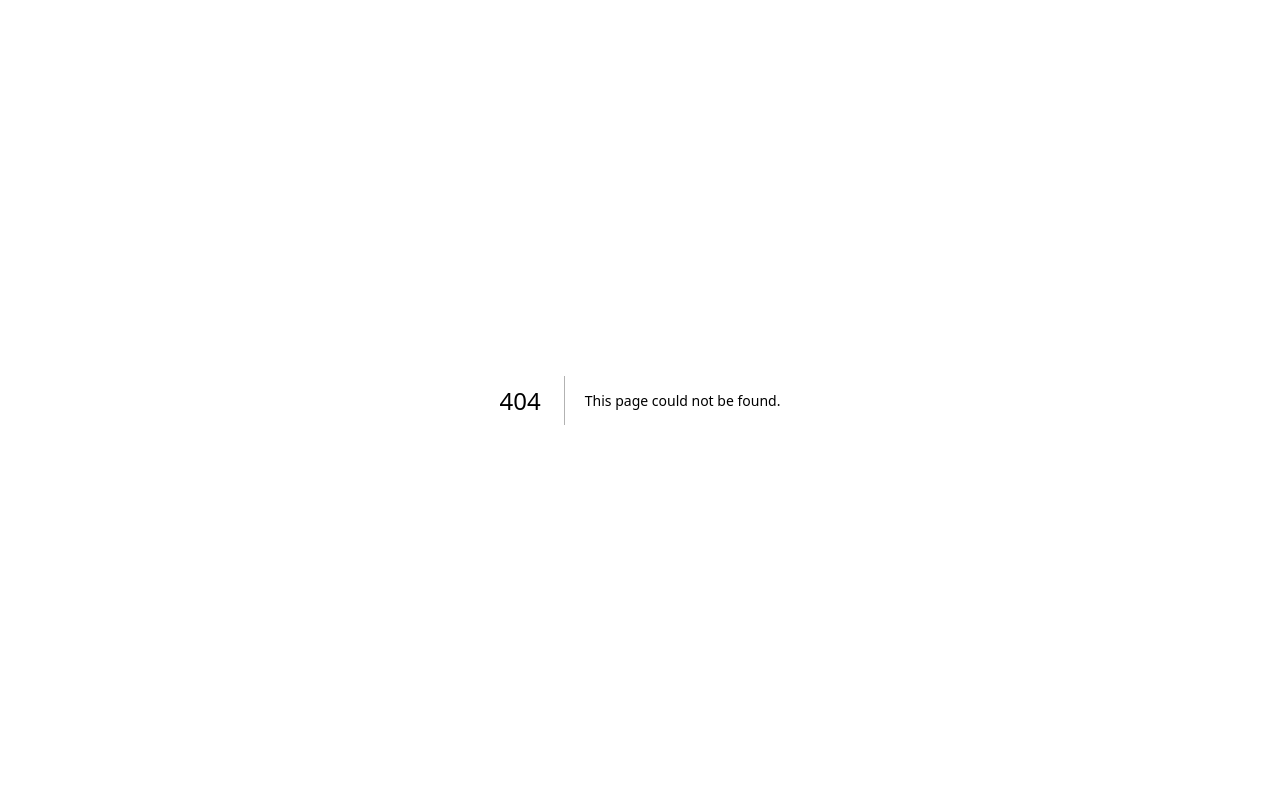
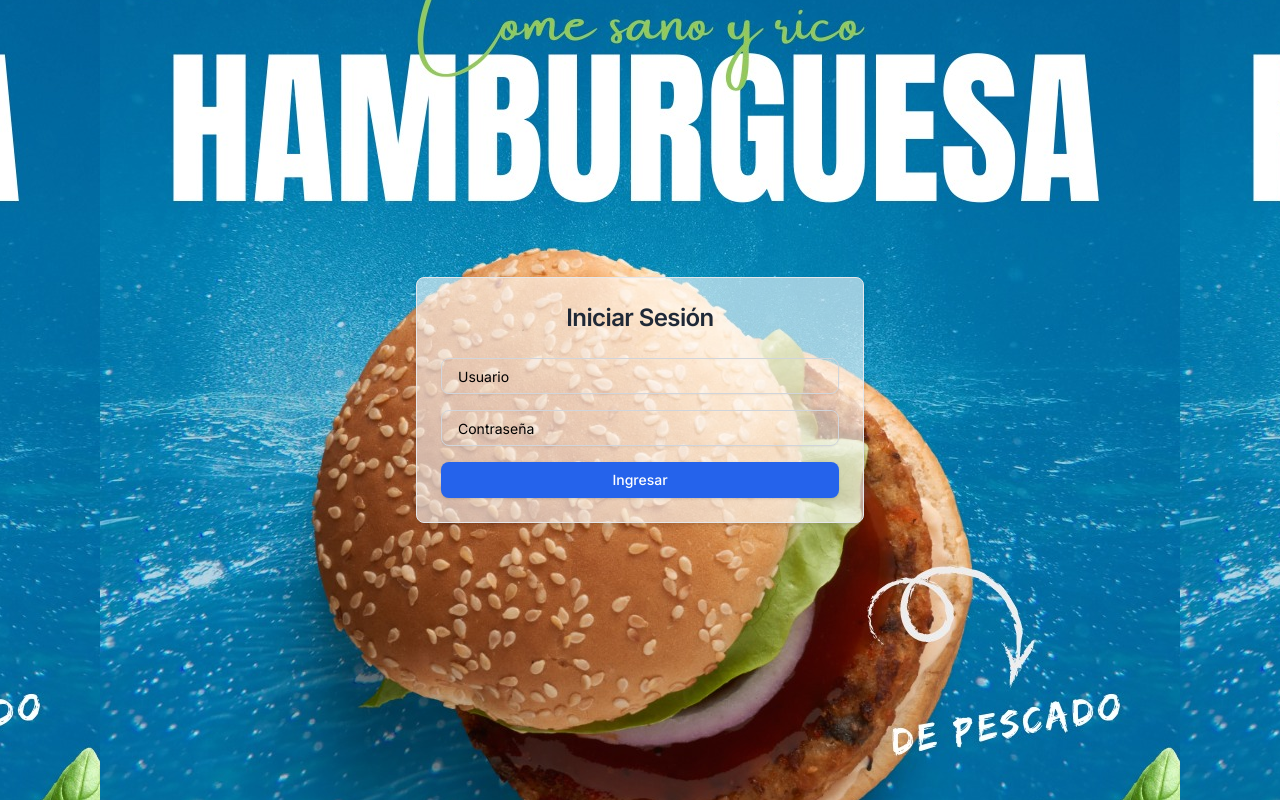
Before and after one commit to BrandonVizcarraSarmiento/editar-web, a Next.js app: page /login in a window 1280 px wide. Before the commit this address had no page. Built offline with nearby package versions, Linux system fonts and the light colour scheme.

Commit message:
login funcional

```diff
--- /dev/null
+++ b/app/(login)/layout.tsx
@@ -0,0 +1,7 @@
+export default function LayaoutLogin({children}: {children: React.ReactNode;}){
+    return(
+        <div>
+            {children}
+        </div>
+    );
+}
--- /dev/null
+++ b/app/(login)/login/page.tsx
@@ -0,0 +1,68 @@
+"use client";
+
+import { Button } from "@/components/ui/button";
+import { Card, CardHeader, CardTitle, CardContent } from "@/components/ui/card";
+import { Input } from "@/components/ui/input";
+import { useState } from 'react';
+import { useRouter } from 'next/navigation';
+import { login } from '@/utils/api';
+
+const PageLogin = () => {
+  const [correo, setCorreo] = useState(''); // Actualización para usar 'correo' en lugar de 'username'
+  const [password, setPassword] = useState('');
+  const [error, setError] = useState<string | null>(null);
+  const router = useRouter(); // Hook para redirigir
+
+  const handleSubmit = async (e: React.FormEvent) => {
+    e.preventDefault();
+    setError(null);
+
+    try {
+      const response = await login(correo, password);
+
+      // Verificamos si el correo está en la respuesta
+      if (response.success && response.correo) {
+        router.push('/dashboard'); // Redirige al dashboard
+      } else {
+        setError(response.message || 'Invalid credentials');
+      }
+    } catch (error) {
+      setError('An error occurred');
+    }
+  };
+
+  return (
+    <div className="flex min-h-screen items-center justify-center p-4  bg-center  " style={{ backgroundImage: 'url(/img/HamburgesaFishfood.jpg)' }}>
+      <Card className="w-full max-w-md shadow-md rounded-lg bg-[rgba(255,255,255,0.6)] bg-opacity-80 ">
+        <CardHeader className="text-center">
+          <CardTitle className="text-2xl font-semibold text-gray-800">Iniciar Sesión</CardTitle>
+        </CardHeader>
+        <CardContent>
+          <form onSubmit={handleSubmit} className="space-y-4">
+            <Input
+              type="text"
+              value={correo}
+              onChange={(e) => setCorreo(e.target.value)}
+              required
+              placeholder="Usuario"
+              className="w-full px-4 py-2 border border-gray-300 rounded-lg focus:outline-none  focus:border-blue-300 dark:bg-transparent text-black placeholder:text-black   "
+            />
+            <Input
+              type="password"
+              value={password}
+              onChange={(e) => setPassword(e.target.value)}
+              required
+              placeholder="Contraseña"
+              className="w-full px-4 py-2 border border-gray-300 rounded-lg focus:outline-none  focus:border-blue-300 dark:bg-transparent text-black placeholder:text-black  "
+            />
+            <Button type="submit" className="w-full py-2 bg-primary text-white rounded-lg hover:bg-blue-900 focus:outline-none focus:ring-2 focus:ring-indigo-500 focus:ring-offset-2">
+              Ingresar
+            </Button>
+          </form>
+        </CardContent>
+      </Card>
+    </div>
+  );
+};
+
+export default PageLogin;
--- a/app/(routes)/(dashboard)/components/navbarDashboard.tsx
+++ b/app/(routes)/(dashboard)/components/navbarDashboard.tsx
@@ -1,8 +1,20 @@
 import { Button } from "@/components/ui/button";
 import Link from "next/link";
 import MenuMobileDashboard from "./menuMobileDashboard";
+import { useRouter } from "next/navigation";
+import Cookies from "js-cookie";
 
 const NavbarDashboard = () => {
+    const router = useRouter();
+
+    const handleLogout = () => {
+        // Eliminar la cookie de usuario
+        Cookies.remove("usuario"); // Asegúrate de que el nombre de la cookie es el correcto
+
+        // Redirigir al usuario a la página de login
+        router.push("/login");
+    };
+
     return (
         <div className="flex">
             <aside className="hidden lg:flex w-64 shadow-md flex-col justify-between">
@@ -36,7 +48,8 @@ const NavbarDashboard = () => {
                 </nav>
                 {/* Botón de cerrar sesión en la parte inferior */}
                 <div className="px-4 mb-6">
-                    <Button className="w-full py-2 bg-red-600 text-white rounded-lg hover:bg-red-700 flex items-center justify-center">
+                    <Button className="w-full py-2 bg-red-600 text-white rounded-lg hover:bg-red-700 flex items-center justify-center"
+                        onClick={handleLogout}>
                         Cerrar Sesión
                     </Button>
                 </div>
--- a/app/(routes)/(dashboard)/layout.tsx
+++ b/app/(routes)/(dashboard)/layout.tsx
@@ -1,6 +1,21 @@
+"use client"
+
+import { useAuth } from "@/hooks/useAuth";
 import NavbarDashboard from "./components/navbarDashboard";
 
 export default function LayaoutDashboard({ children }: { children: React.ReactNode; }) {
+    const { correo, loading } = useAuth();
+
+    // Muestra un indicador de carga mientras se verifica la autenticación
+    if (loading) {
+        return <div>Cargando...</div>;
+    }
+
+    // Si no hay usuario, no se muestra el contenido
+    if (!correo) {
+        return null; // No renderiza nada hasta que el redireccionamiento ocurra
+    }
+
     return (
         <div className="flex flex-col min-h-screen lg:flex-row">
             <NavbarDashboard />
--- /dev/null
+++ b/components/ui/input.tsx
@@ -0,0 +1,25 @@
+import * as React from "react"
+
+import { cn } from "@/lib/utils"
+
+export interface InputProps
+  extends React.InputHTMLAttributes<HTMLInputElement> {}
+
+const Input = React.forwardRef<HTMLInputElement, InputProps>(
+  ({ className, type, ...props }, ref) => {
+    return (
+      <input
+        type={type}
+        className={cn(
+          "flex h-9 w-full rounded-md border border-input bg-transparent px-3 py-1 text-sm shadow-sm transition-colors file:border-0 file:bg-transparent file:text-sm file:font-medium file:text-foreground placeholder:text-muted-foreground focus-visible:outline-none focus-visible:ring-1 focus-visible:ring-ring disabled:cursor-not-allowed disabled:opacity-50",
+          className
+        )}
+        ref={ref}
+        {...props}
+      />
+    )
+  }
+)
+Input.displayName = "Input"
+
+export { Input }
--- /dev/null
+++ b/hooks/useAuth.ts
@@ -0,0 +1,26 @@
+import { getUserFromCookie } from "@/utils/api";
+import { useRouter } from "next/navigation";
+import { useEffect, useState } from "react";
+
+export function useAuth() {
+    const [correo, setUser] = useState<any>(null); // Estado para el usuario
+    const [loading, setLoading] = useState(true); // Estado de cargando
+    const router = useRouter();
+
+    useEffect(() => {
+        const checkUser = async () => {
+            const correo = await getUserFromCookie();
+            if (!correo) {
+                // Redirige al login si no está autenticado
+                router.replace('/login');
+            } else {
+                setUser(correo);
+            }
+            setLoading(false); // Cambia el estado de cargando después de la verificación
+        };
+
+        checkUser();
+    }, [router]);
+
+    return { correo, loading };
+}
--- a/package.json
+++ b/package.json
@@ -19,11 +19,13 @@
     "@radix-ui/react-slot": "^1.1.0",
     "@radix-ui/react-tabs": "^1.1.0",
     "@radix-ui/react-toast": "^1.2.1",
+    "@types/js-cookie": "^3.0.6",
     "axios": "^1.7.7",
     "busboy": "^1.6.0",
     "class-variance-authority": "^0.7.0",
     "clsx": "^2.1.1",
     "formidable": "^3.5.1",
+    "js-cookie": "^3.0.5",
     "lucide-react": "^0.441.0",
     "multiparty": "^4.2.3",
     "next": "14.2.11",
--- /dev/null
+++ b/utils/api.ts
@@ -0,0 +1,42 @@
+import Cookies from 'js-cookie';
+
+export async function login(correo: string, password: string) {
+  const response = await fetch('http://localhost:4000/api/auth/login', {
+    method: 'POST',
+    headers: {
+      'Content-Type': 'application/json',
+    },
+    body: JSON.stringify({ correo, password }),
+  });
+
+  const data = await response.json();
+
+  // Verificamos que la respuesta tenga el usuario y el correo
+  if (response.ok && data.user && data.user.correo) {
+    Cookies.set('usuario', JSON.stringify(data.user.correo)); // Guardamos el correo del usuario
+    return { success: true, correo: data.user.correo };
+  } else {
+    return { success: false, message: data.message || 'Login failed' };
+  }
+}
+
+
+export async function register(correo: string, password: string) {
+  const response = await fetch('http://localhost:4000/api/auth/register', { // Asegúrate de usar el puerto correcto aquí
+    method: 'POST',
+    headers: {
+      'Content-Type': 'application/json',
+    },
+    body: JSON.stringify({ correo, password }),
+  });
+  return response.json();
+}
+
+export function getUserFromCookie() {
+  const userCookie = Cookies.get('usuario');
+  return userCookie ? JSON.parse(userCookie) : null;
+}
+
+export function logout() {
+  Cookies.remove('usuario');
+}
```
Also changed, not shown: 1 other file (tests, documents, lock files or other folders).
